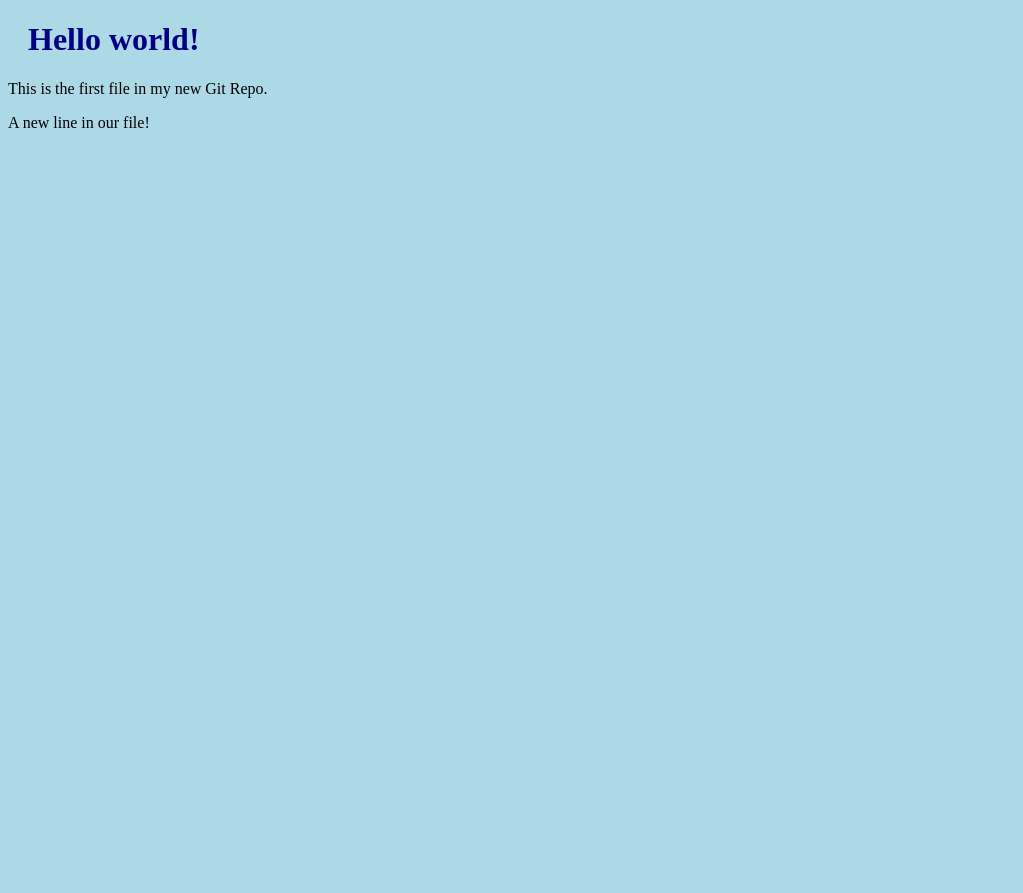
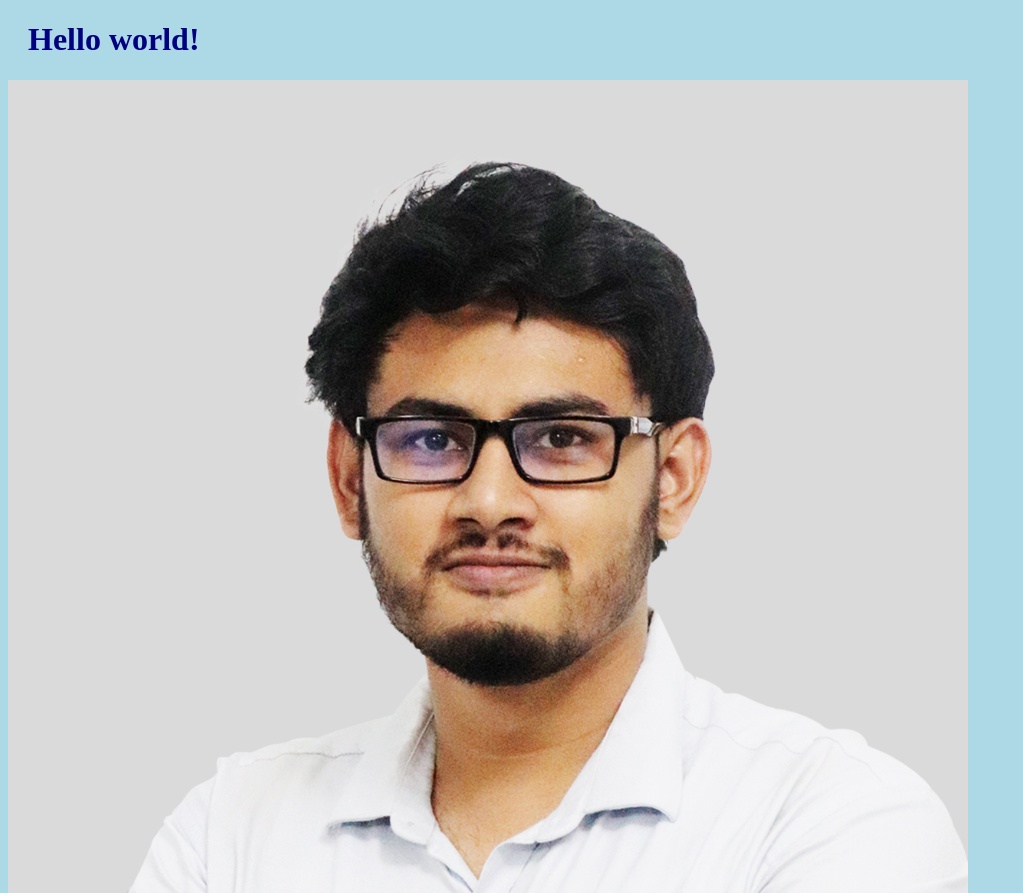
Before and after one commit to shohagh-work/hello-world, a plain HTML site: page index.html in a window 1280 px wide. Shown: the top 893 px of the page, without its empty margins (0-1023 px from the left). Before the commit the page ends 800 px from the top, so only its background shows below. Drawn offline with Linux system fonts and the light colour scheme.

Commit message:
Added image to Hello World

```diff
--- a/index.html
+++ b/index.html
@@ -6,6 +6,8 @@
   </head>
   <body>
     <h1>Hello world!</h1>
+    <div><img src="23.jpg" alt="Hello World from Space"
+      style="width:100%;max-width:960px"></div>
     <p>This is the first file in my new Git Repo.</p>
     <p>A new line in our file!</p>
   </body>
```
Also changed, not shown: 23.jpg (added).
